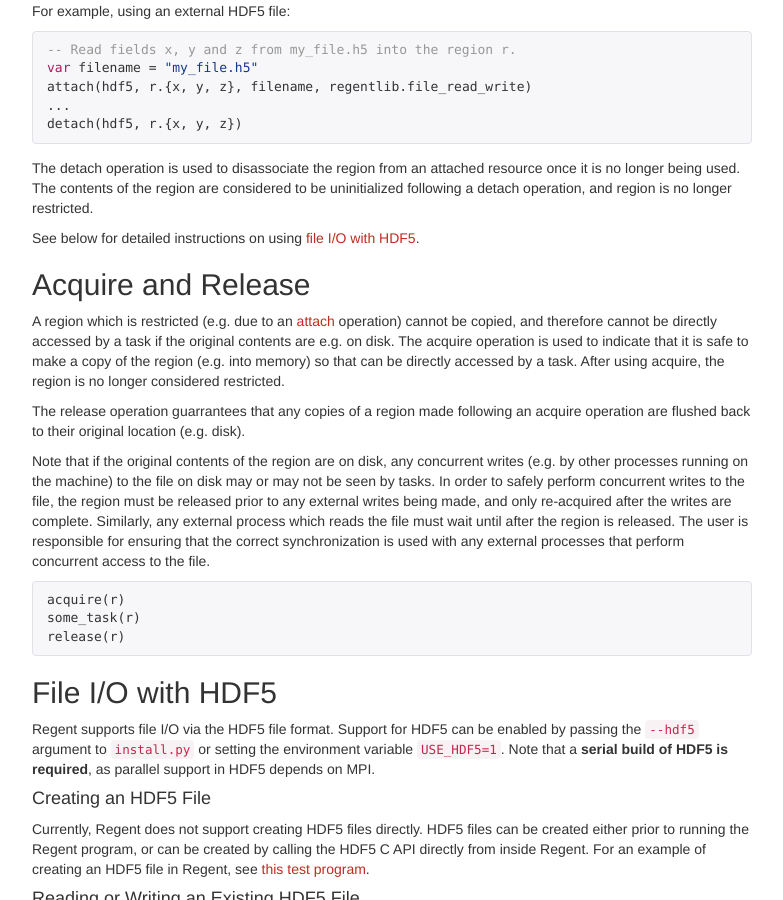
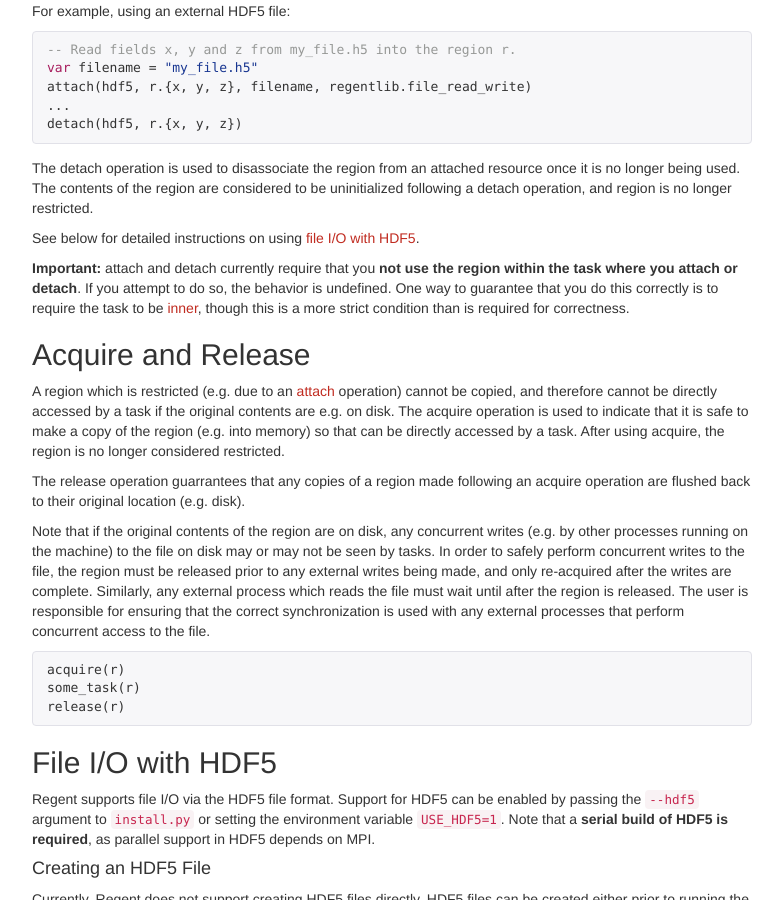
Before and after one commit to StanfordLegion/regent-lang.org, a Jekyll site: the page built from reference.md, in a window 1280 px wide and 900 px high, scrolled down 4343 px. Shown: the whole window, without its empty margins (248-1031 px from the left). Built offline with Jekyll 4.4.1, drawn with Linux system fonts in a browser that asks for light colours; nearby versions of some CDN libraries; Markdown is read by kramdown in place of the engine named in the settings.

Commit message:
Update reference to include warning on attach and detach.

```diff
--- a/reference.md
+++ b/reference.md
@@ -289,6 +289,13 @@ operation, and region is no longer restricted.
 
 See below for detailed instructions on using [file I/O with
 HDF5](#file-io-with-hdf5).
+
+**Important:** attach and detach currently require that you **not use
+the region within the task where you attach or detach**. If you
+attempt to do so, the behavior is undefined. One way to guarantee that
+you do this correctly is to require the task to be
+[inner](#inner-optimization), though this is a more strict condition
+than is required for correctness.
 
 ## Acquire and Release
 
```
